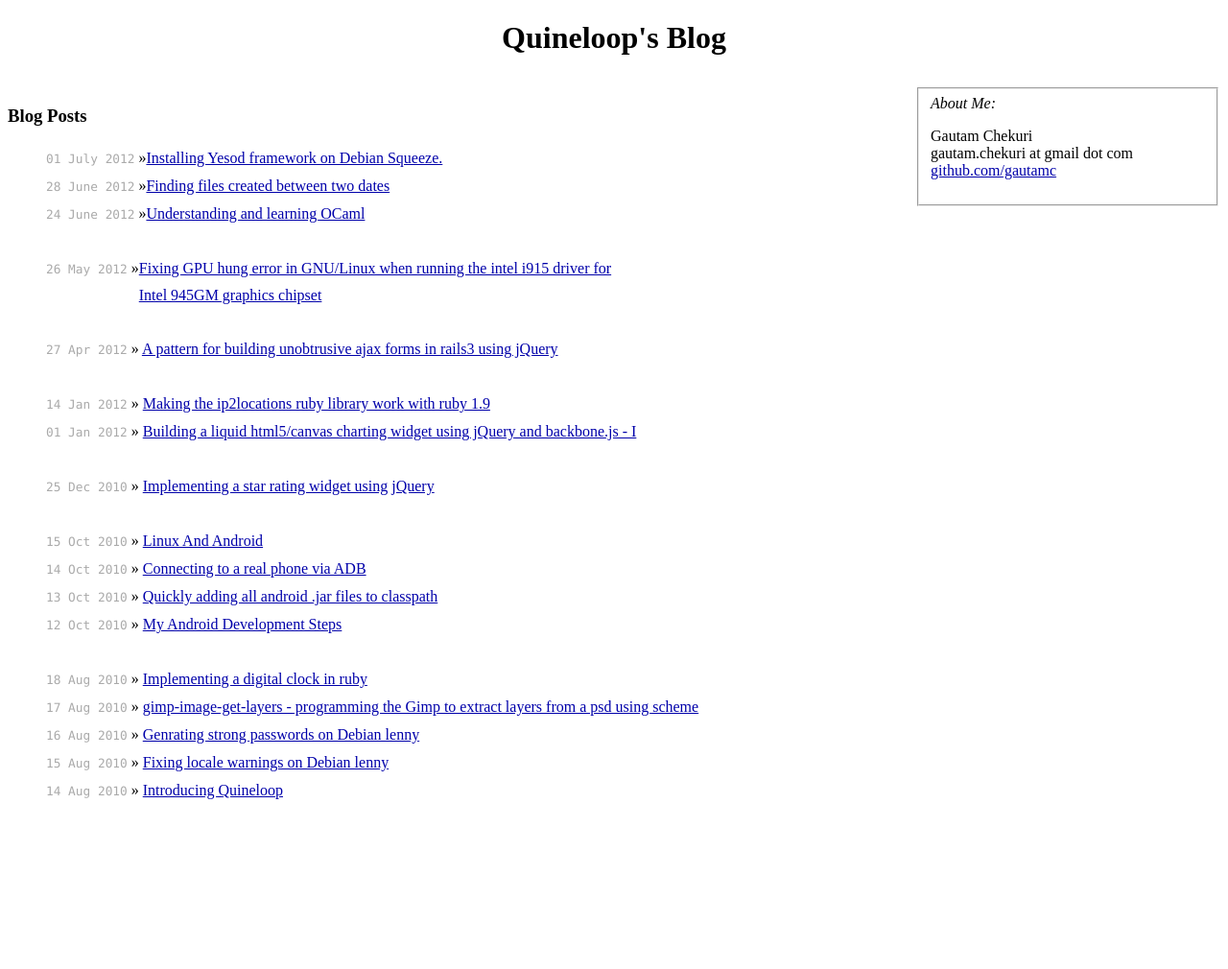
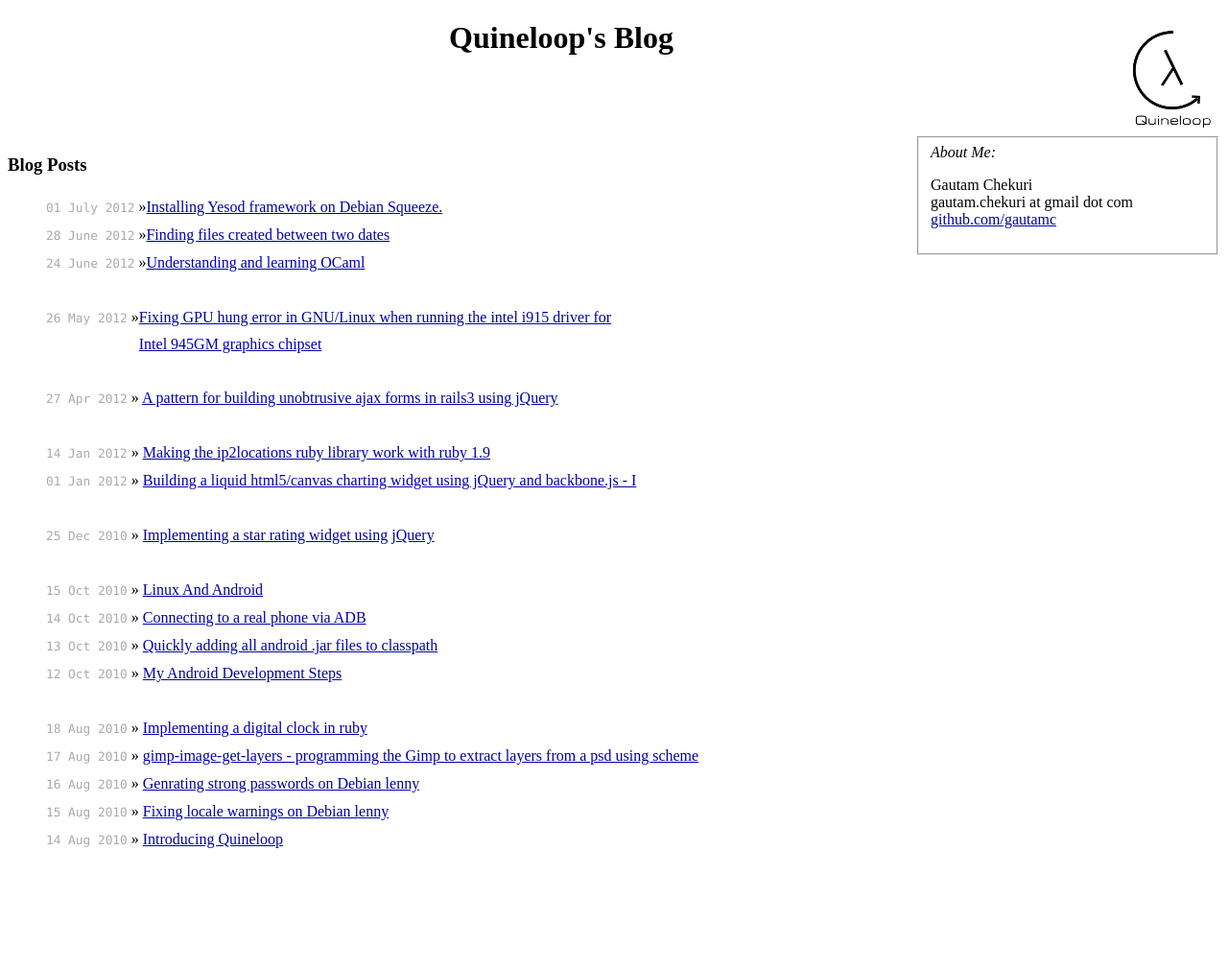
Before and after one commit to gautamc/quineloop_blog, a Jekyll site: the page index.html, which Jekyll copies as it is, in a window 1280 px wide. Shown: the whole page at 96% size. Built offline with Jekyll 4.4.1, drawn with Linux system fonts in a browser that asks for light colours; Markdown is read by kramdown in place of the engine named in the settings; before the commit the page ends 959 px from its top, so only the background shows below that.

Commit message:
adding logo

```diff
--- a/index.html
+++ b/index.html
@@ -23,8 +23,13 @@
     <div class="ez-wr">
 
       <div class="ez-box header">
-	<h1><a href="/" class="menu_link">Quineloop's Blog</a></h1>
+	<img src="/images/quineloop_logo_small.png" style="float:right;" />
+	<h1>
+	  <a href="/" class="menu_link">Quineloop's Blog</a>
+	</h1>
       </div>
+
+      <div style="clear:both;"></div>
 
       <!-- Module 2A -->
       <div class="ez-wr">
```
Also changed, not shown: _layouts/default.html (+6 -1 lines), images/quineloop_logo.png (added), images/quineloop_logo_small.png (added).
